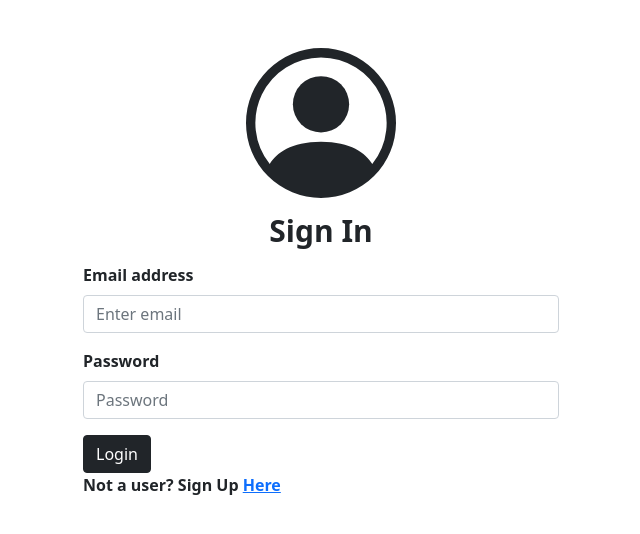
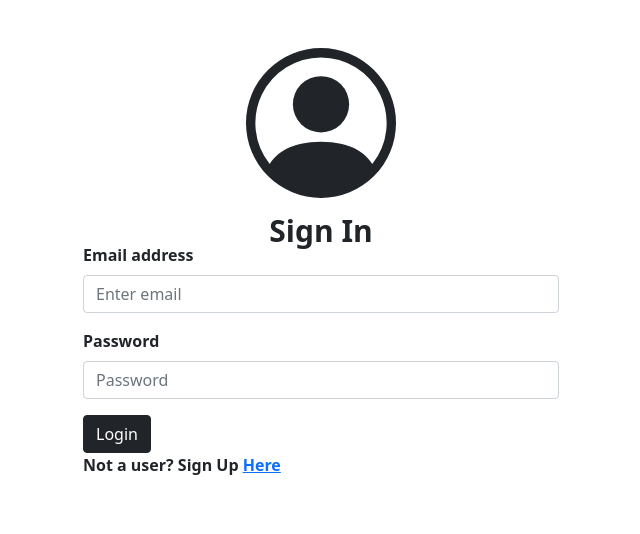
Before and after one commit to mranoka/grocer, a React (Create React App) app in the folder client/: page /login in a window 1280 px wide. Shown: the top 534 px of the page, without its empty margins (319-959 px from the left). Built offline with nearby package versions, Linux system fonts and the light colour scheme.

Commit message:
css to the login page to remedy production div size difference

```diff
--- a/client/src/Components/Login.js
+++ b/client/src/Components/Login.js
@@ -104,7 +104,7 @@ export default class Login extends React.Component {
       return <Navigate to={this.state.redirect} />;
     }
     return (
-      <div>
+      <div id="login-container-div">
         <Row id="login-icon-row">
           <Col>
             <span onClick={this.handleToHome}>
--- a/client/src/index.css
+++ b/client/src/index.css
@@ -321,8 +321,9 @@
   font-weight: 600;
 }
 
-#login-container {
-  position: relative;
+#login-container-div {
+  height: fit-content;
+  height: 100%;
   top: 20px;
   font-weight: 600;
 }
--- a/package.json
+++ b/package.json
@@ -8,7 +8,7 @@
   },
   "scripts": {
     "test": "echo \"Error: no test specified\" && exit 1",
-    "start": "node index.js",
+    "start": "nodemon index.js",
     "heroku-postbuild": "NPM_CONFIG_PRODUCTION=false npm install --prefix client && npm run build --prefix client"
   },
   "author": "mranoka",
```
